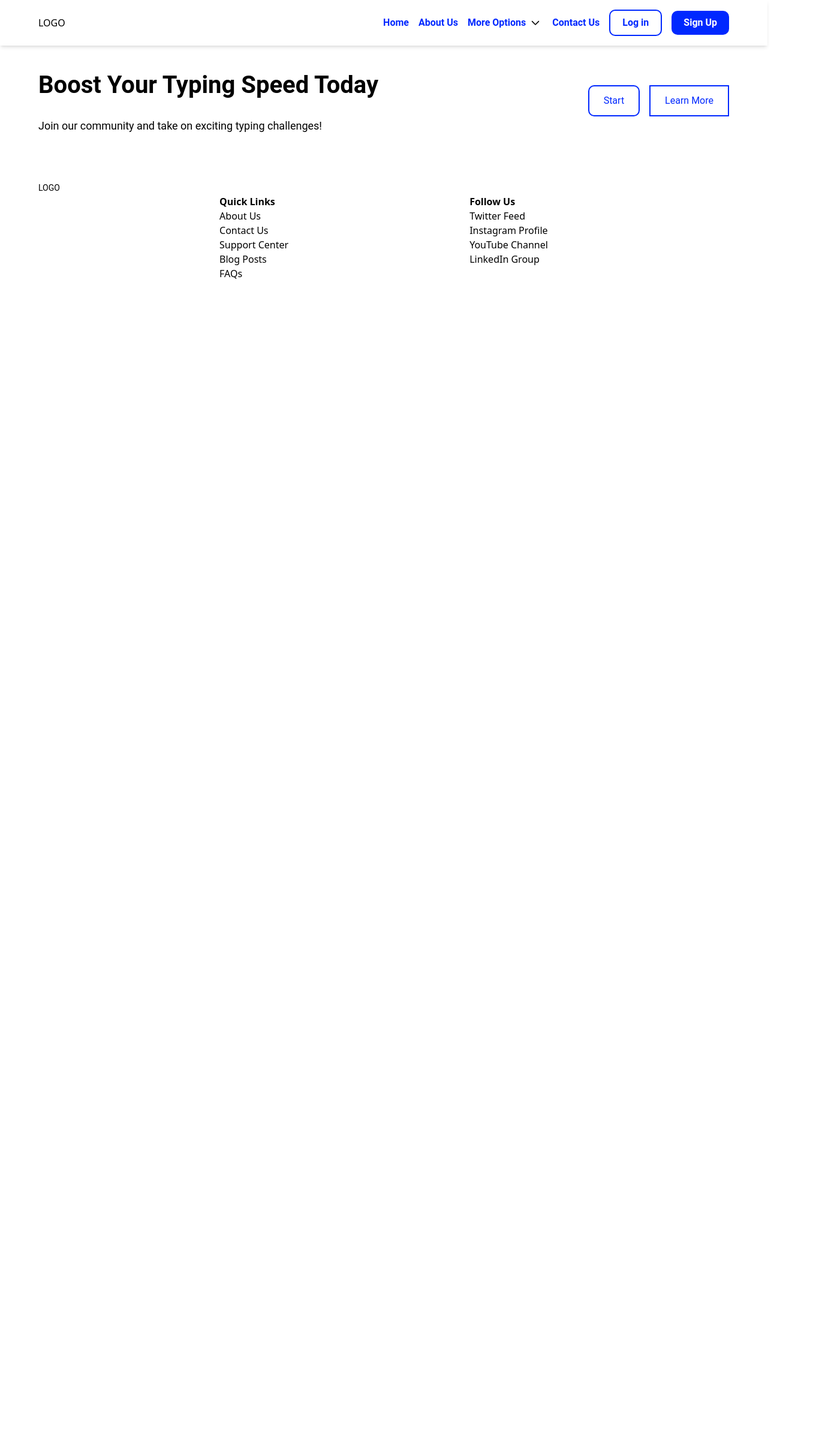
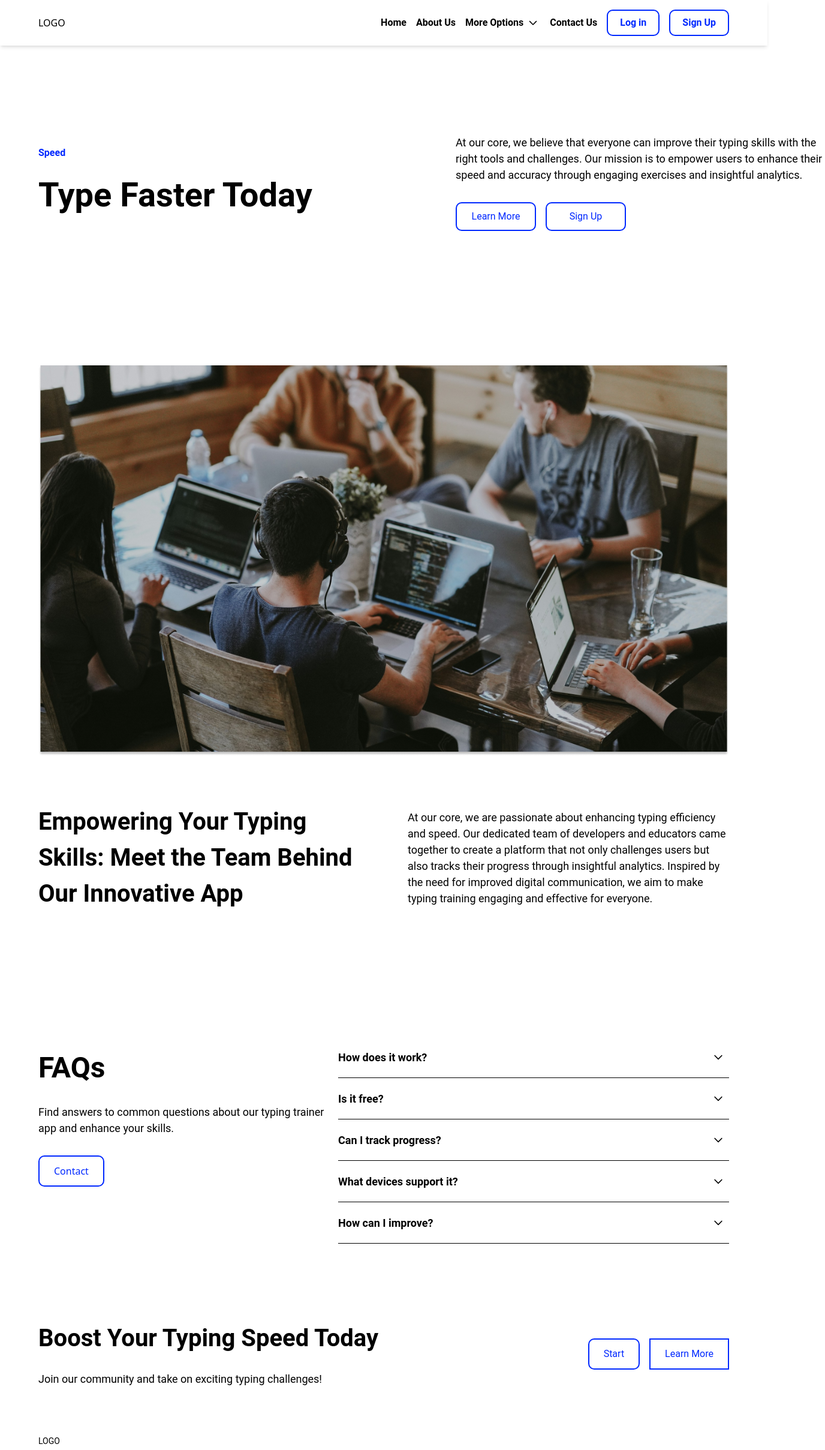
Before and after one commit to iyanu752/speedtype, a React (Vite) app in the folder client/speed-type/: page /About in a window 1280 px wide. Shown: the top 2417 px of the page at 60% size, 1376 px wide, since content can reach past the window. Before the commit the page ends 800 px from the top, so only its background shows below. Built offline with nearby package versions, Linux system fonts and the light colour scheme.

Commit message:
about us

```diff
--- a/client/speed-type/package.json
+++ b/client/speed-type/package.json
@@ -12,8 +12,10 @@
   "dependencies": {
     "@material-tailwind/react": "^2.1.10",
     "framer-motion": "^11.11.9",
+    "prop-types": "^15.8.1",
     "react": "^18.3.1",
     "react-dom": "^18.3.1",
+    "react-multi-carousel": "^2.8.5",
     "react-router-dom": "^6.27.0"
   },
   "devDependencies": {
--- /dev/null
+++ b/client/speed-type/src/components/about/abouttop.jsx
@@ -0,0 +1,42 @@
+import peopleLaptop from '/src/assets/people-laptop.png'
+
+export default function Abouttop() {
+    return(
+        <>
+        <div className = "  flex flex-col  font-roboto">
+            <div className='flex flex-row pt-[224px] pb-[112px] items-center gap-[80px]'>
+            <div>
+                <p className="text-blue text-t2 font-semibold pb-[16px]">Speed</p>
+                <p className=" font-bold text-h1 w-[616px]">Type Faster Today</p>
+            </div>
+
+
+            <div>
+                <div className="w-[616px] pb-[32px]">
+                <p className='text-t1'>
+                At our core, we believe that everyone can improve their typing skills with the right tools and challenges. Our mission is to empower users to enhance their speed and accuracy through engaging exercises and insightful analytics.
+                </p>
+                </div>
+
+                <div className=" flex gap-[16px]">
+                <button className="hover:text-white border-2 border-blue text-blue hover:bg-blue rounded-[10px] py-[10px] w-[134px]"><a href='/About'>Learn More</a></button>
+                <button className="hover:text-white border-2 border-blue text-blue hover:bg-blue rounded-[10px] py-[10px] w-[134px]"> Sign Up </button>
+                </div>
+            </div>
+
+
+            </div>
+
+
+            <div className="py-[112px] flex flex-col">
+                <img className='pb-[80px]' src={peopleLaptop} alt="people laptop" />
+                <div className='flex items-center gap-[80px]'>
+                    <p className='text-h3 font-bold w-[616px]'>Empowering Your Typing Skills: Meet the Team Behind Our Innovative App</p>
+                    <p className='text-t1 font-normal w-[616px]'>At our core, we are passionate about enhancing typing efficiency and speed. Our dedicated team of developers and educators came together to create a platform that not only challenges users but also tracks their progress through insightful analytics. Inspired by the need for improved digital communication, we aim to make typing training engaging and effective for everyone.</p>
+                </div>
+            </div>
+        </div>
+
+        </>
+    )
+}
--- /dev/null
+++ b/client/speed-type/src/components/about/faq.jsx
@@ -0,0 +1,108 @@
+import { useState } from "react";
+import PropTypes from 'prop-types';
+function FAQItem({ question, answer }) {
+
+
+    const [isOpen, setIsOpen] = useState(false);
+
+    const toggleFAQ = () => {
+        setIsOpen(!isOpen);
+    };
+
+
+
+    return (
+        <div className="border-b border-gray-700 pb-[16px] mb-[16px]">
+            <button
+                onClick={toggleFAQ}
+                className="w-full text-left flex justify-between items-center text-black text-t1 font-roboto font-bold"
+            >
+                <span>{question}</span>
+                <button
+                    className="ml-[50px] p-[8px] bg-orange-500 rounded-full"
+                >
+                <svg
+                        className={`w-5 h-5 text-black transform transition-transform duration-300 ${
+                            isOpen ? "rotate-180" : "rotate-0"
+                        }`}
+                        fill="none"
+                        stroke="currentColor"
+                        viewBox="0 0 24 24"
+                        xmlns="http://www.w3.org/2000/svg"
+                        >
+                        <path
+                            strokeLinecap="round"
+                            strokeLinejoin="round"
+                            strokeWidth="2"
+                            d="M19 9l-7 7-7-7"
+                        ></path>
+                    </svg>
+                </button>
+            </button>
+            {isOpen && (
+                <div
+                    className="mt-[8px] text-black font-roboto font-normal text-t2 "
+                >
+                    {answer}
+                </div>
+            )}
+        </div>
+    );
+}
+
+function Faq() {
+
+    const faqData = [
+        {
+            question: "How does it work?",
+            answer: "Our app provides typing challenges that adapt to your skill level. You can track your progress through detailed analytics and compare your speed with others on the leaderboard. This gamified approach makes learning to type faster both fun and effective."
+        },
+        {
+            question: "Is it free?",
+            answer: "Yes, our app is free to use with optional premium features. You can access a variety of typing exercises without any cost. Upgrade for advanced analytics and exclusive challenges."
+        },
+        {
+            question: "Can I track progress?",
+            answer: "Absolutely! Our app includes comprehensive analytics that show your typing speed and accuracy over time. You can view your performance trends and identify areas for improvement. This helps you stay motivated and focused on your goals."
+        },
+        {
+            question: "What devices support it?",
+            answer: "Our app is designed to be compatible with most devices, including desktops, laptops, and tablets. You can access it via any modern web browser. This flexibility allows you to practice typing anytime, anywhere."
+        },
+        {
+            question: "How can I improve?",
+            answer: "Consistent practice is key to improving your typing speed. Use our app regularly to challenge yourself and track your progress. Additionally, focusing on accuracy before speed can lead to better long-term results."
+        },
+    ];
+
+    return (
+        <div className="py-[112px] gap-[80px] justify-center">
+            <div
+            className="flex flex-row justify-between">
+                <div className="flex flex-col justify-between">
+                    <div className="w-[500px]">
+                      <h1 className="text-left text-black pb-[24px] text-h2 font-bold font-roboto">
+                        FAQs
+                        </h1>
+                        <p className=" font-roboto pb-[32px] text-t1 font-normal">Find answers to common questions about our typing trainer app and enhance your skills.</p>
+                        <button className="py-[12px] rounded-[10px] px-[24px] border-blue border-2 text-blue hover:bg-blue hover:text-white">Contact</button>
+                    </div>
+
+                </div>
+
+                <div className="flex flex-col font-roboto w-[732px]">
+                    {faqData.map((faq, index) => (
+                        <FAQItem key={index} question={faq.question} answer={faq.answer} />
+                    ))}
+                </div>
+            </div>
+        </div>
+    );
+}
+
+FAQItem.propTypes = {
+    question: PropTypes.string.isRequired,
+    answer: PropTypes.string.isRequired,
+};
+
+export default Faq;
--- a/client/speed-type/src/components/footer.jsx
+++ b/client/speed-type/src/components/footer.jsx
@@ -1,7 +1,7 @@
 function Footer() {
     return (
         <>
-        <div className="px-[64px] py-[112px]">
+        <div className="px-[64px] pb-[80px]">
             <div className="flex justify-between">
                 <div>
                     <h3 className=" font-roboto text-h3 font-bold pb-[24px]">Boost Your Typing Speed Today</h3>
@@ -9,7 +9,7 @@ function Footer() {
                 </div>
                 <div className="flex items-center gap-[16px]">
                     <button className="py-[12px] px-[24px] rounded-[10px] font-roboto font-normal text-t2 text-blue border-blue border-2 hover:bg-blue hover:text-white"><a href="#">Start</a></button>
-                    <button className="py-[12px] px-[24px] font-roboto font-normal text-t2 text-blue border-blue border-2 hover:bg-blue hover:text-white"><a href="#">Learn More</a></button>
+                    <button className="py-[12px] px-[24px] font-roboto font-normal text-t2 text-blue border-blue border-2 hover:bg-blue hover:text-white"><a href="/About">Learn More</a></button>
                 </div>
             </div>
 
--- a/client/speed-type/src/components/home/herohome.jsx
+++ b/client/speed-type/src/components/home/herohome.jsx
@@ -1,4 +1,3 @@
-import React from 'react'
 import hero from '/src/assets/hero-home.png'
 
 export default function Herohome() {
@@ -11,8 +10,8 @@ export default function Herohome() {
         <p className='w-[50%] text-center text-t1'>Welcome to our innovative speed typing trainer web app! Experience engaging challenges that enhance your typing skills while tracking your progress with detailed analytics and competitive leaderboards.</p>
         <div className='pt-8'>
     <ul className='flex gap-3'>
-    <li><button className="text-white bg-blue rounded-[10px] py-[10px] w-[134px]"> Start </button></li>
-    <li><button className="border-blue border-2 rounded-[10px] py-[8px] w-[134px]">Learn More</button></li>
+    <li><button className="hover:text-white border-2 border-blue text-blue hover:bg-blue rounded-[10px] py-[10px] w-[134px]"> Start </button></li>
+    <li><button className="hover:text-white border-2 border-blue text-blue hover:bg-blue rounded-[10px] py-[10px] w-[134px]"><a href='/About'>Learn More</a></button></li>
     </ul>
     </div>
     </div>
--- a/client/speed-type/src/components/navbar.jsx
+++ b/client/speed-type/src/components/navbar.jsx
@@ -4,16 +4,16 @@ function Navbar () {
         <>
             <div className="py-[16px] flex fixed w-full flex-row justify-between items-center bg-white px-[64px] shadow-md z-50">
                 <div>LOGO</div>
-                <div className=" font-roboto text-t2 font-bold text-blue">
+                <div className=" font-roboto text-t2 font-bold text-black">
                     <ul className="flex items-center gap-[16px]">
-                        <li> <a href='/'>Home</a></li>
-                        <li><a href='/About'>About Us</a></li>
-                        <li className="flex items-center gap-[4px] cursor-pointer">
+                        <li className=' hover:text-blue'> <a href='/'>Home</a></li>
+                        <li className=' hover:text-blue'><a href='/About'>About Us</a></li>
+                        <li className="flex items-center gap-[4px] cursor-pointer hover:text-blue">
                         <span>More Options</span> <button className="focus:outline-none"> <img src={arrowDown} alt="arrow down" /></button>
                         </li>
-                        <li><a href='/Contact'>Contact Us</a></li>
-                        <li><button className="border-blue border-2 rounded-[10px] py-[8px] px-[20px]">Log in</button></li>
-                        <li><button className="text-white bg-blue rounded-[10px] py-[8px] px-[20px]"> Sign Up </button></li>
+                        <li className=' hover:text-blue'><a href='/Contact'>Contact Us</a></li>
+                        <li className=' hover:text-blue'><button className="border-blue text-blue hover:bg-blue hover:text-white border-2 rounded-[10px] py-[8px] px-[20px]">Log in</button></li>
+                        <li className=' hover:text-blue'><button className=" border-blue text-blue hover:bg-blue  hover:text-white border-2 rounded-[10px] py-[8px] px-[20px]"> Sign Up </button></li>
                     </ul>
                 </div>
             </div>
--- a/client/speed-type/src/screens/about.jsx
+++ b/client/speed-type/src/screens/about.jsx
@@ -1,6 +1,11 @@
+import Abouttop from "../components/about/abouttop";
+import Faq from "../components/about/faq";
 function About () {
     return (
-        <></>
+        <div className="px-[64px]">
+        <Abouttop/>
+        <Faq/>
+        </div>
     )
 }
 
--- a/client/speed-type/src/screens/home.jsx
+++ b/client/speed-type/src/screens/home.jsx
@@ -1,12 +1,10 @@
 import FunChallenge from "../components/home/funchallenges";
 import Herohome from "../components/home/herohome";
-import UserFeedback from "../components/home/userfeedback";
 function Home () {
     return (
         <div>
         <Herohome />
             <FunChallenge/>
-            <UserFeedback/>
         </div>
     )
 }
```
Also changed, not shown: client/speed-type/src/components/home/userfeedback.jsx (deleted, +0 -8 lines), client/speed-type/src/assets/people-laptop.png (added), 1 other file (tests, documents, lock files or other folders).
